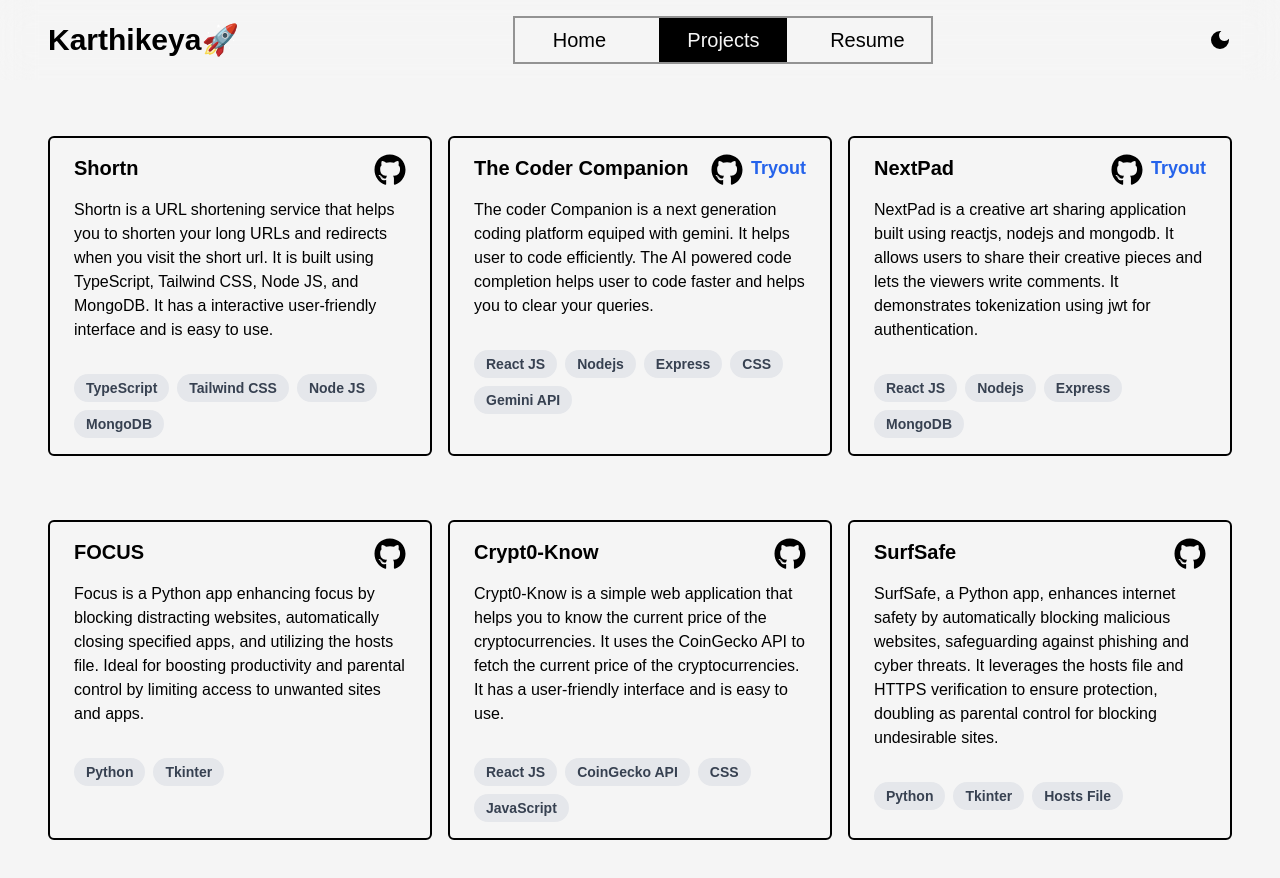
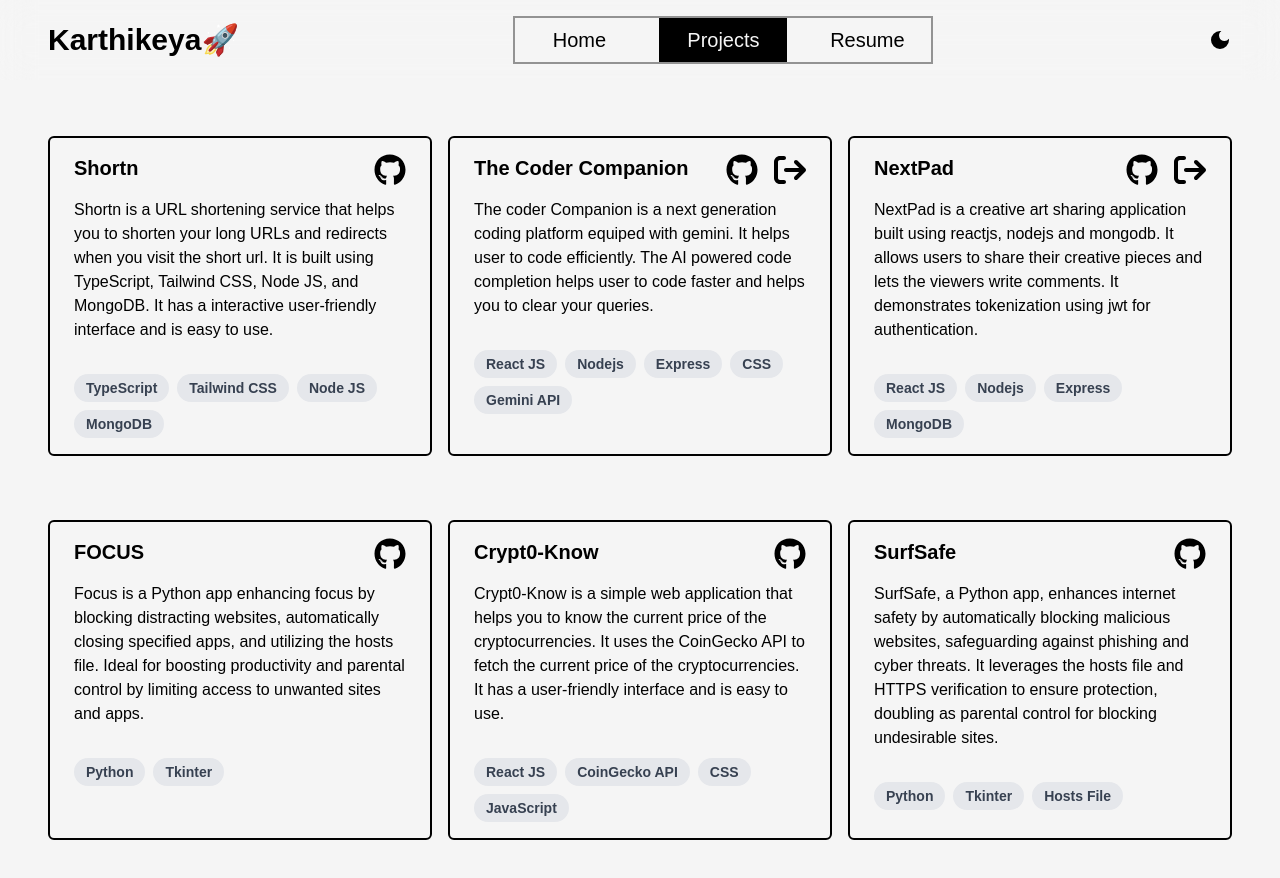
Before and after one commit to karthikeyaspace/portfolio2.0, a React (Vite) app: page /projects in a window 1280 px wide. Shown: the top 878 px of the page. Built offline with nearby package versions, Linux system fonts and the light colour scheme; a web font is replaced by a local one.

Commit message:
project link

```diff
--- a/src/pages/Projects.tsx
+++ b/src/pages/Projects.tsx
@@ -1,6 +1,7 @@
 import React from 'react'
 import data from '../assets/Projectdata'
 import { FaGithub } from 'react-icons/fa'
+import { FaArrowRightFromBracket } from "react-icons/fa6";
 
 const Projects: React.FC = () => {
   console.log(data)
@@ -12,10 +13,10 @@ const Projects: React.FC = () => {
             <div className='px-6 py-4'>
               <div className='flex flex-row justify-between  mb-2'>
                 <h3 className='font-bold text-xl mb-2'>{project.name}</h3>
-                <div className='flex flex-row justify-center gap-2'>
+                <div className='flex flex-row justify-center gap-4'>
                   <a href={project.github}> <FaGithub size={32} /> </a>
                   {project.tryout &&
-                    <a href={project.tryout}> <p className='font-bold text-lg text-blue-600'>Tryout</p></a>
+                    <a href={project.tryout}> <FaArrowRightFromBracket size={32} /> </a>
                   }
                 </div>
               </div>
```
